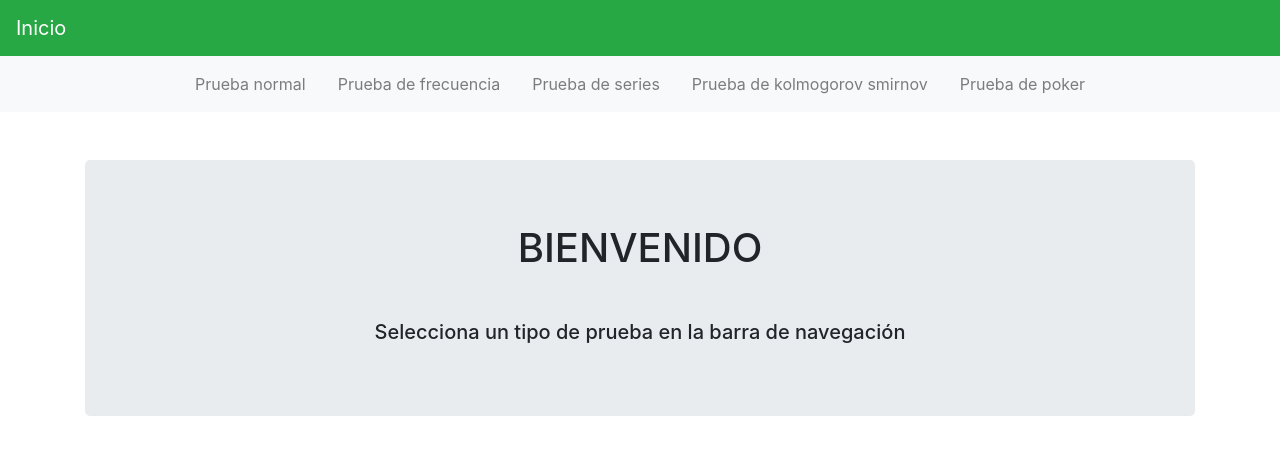
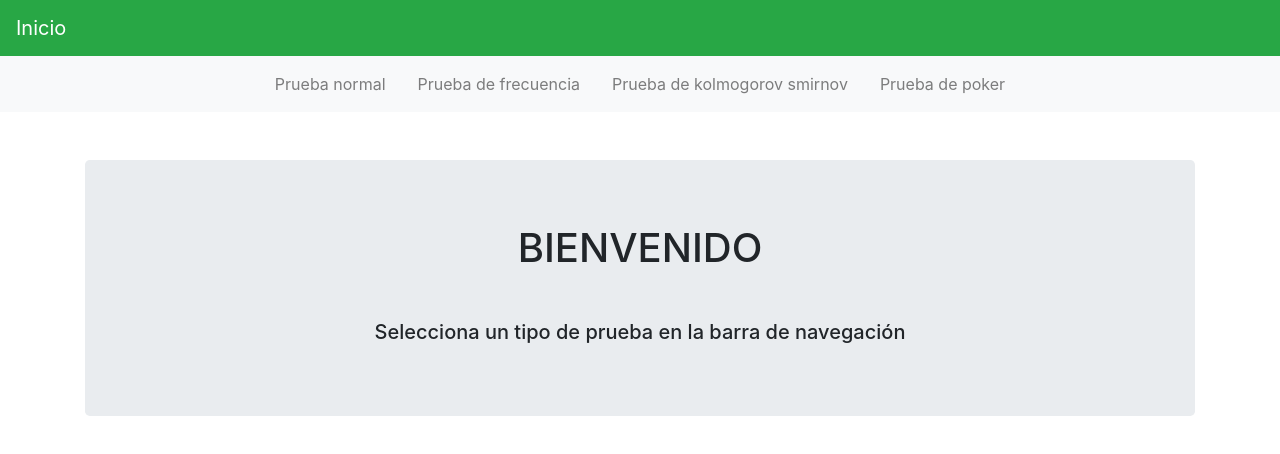
Before and after one commit to EliceoJoel/simulacion-unidad-3, a React (Create React App) app: page / in a window 1280 px wide. Shown: the top 454 px of the page. Built offline with nearby package versions, Linux system fonts and the light colour scheme.

Commit message:
close app

```diff
--- a/src/App.js
+++ b/src/App.js
@@ -5,7 +5,6 @@ import Navbar from './components/Navbar'
 import Landing from './components/Landing'
 import Normal from './components/Normal'
 import Frecuencia from './components/Frecuencia'
-import Series from './components/Series'
 import KolmogorovSmirnov from './components/KolmogorovSmirnov'
 import Poker from './components/Poker'
 
@@ -20,7 +19,6 @@ class App extends Component {
           <div className="container">
             <Route exact path="/normal" component={Normal} />
             <Route exact path="/frecuencia" component={Frecuencia} />
-            <Route exact path="/series" component={Series} />
             <Route exact path="/kolmogorov-smirnov" component={KolmogorovSmirnov} />
             <Route exact path="/poker" component={Poker} />
           </div>
--- a/src/components/Navbar.js
+++ b/src/components/Navbar.js
@@ -40,11 +40,6 @@ class Landing extends Component {
                 </Link>
               </li>
               <li className="nav-item ml-auto px-2">
-                <Link to="series" className="nav-link">
-                  Prueba de series
-                </Link>
-              </li>
-              <li className="nav-item ml-auto px-2">
                 <Link to="kolmogorov-smirnov" className="nav-link">
                   Prueba de kolmogorov smirnov
                 </Link>
--- a/src/components/Series.js
+++ /dev/null
@@ -1,17 +0,0 @@
-import React, { Component } from 'react'
-
-class Landing extends Component {
-  render() {
-    return (
-      <div className="container">
-        <div className="jumbotron mt-5">
-          <div className="col-sm-8 mx-auto">
-            <h1 className="text-center">Series</h1>
-          </div>
-        </div>
-      </div>
-    )
-  }
-}
-
-export default Landing
```
